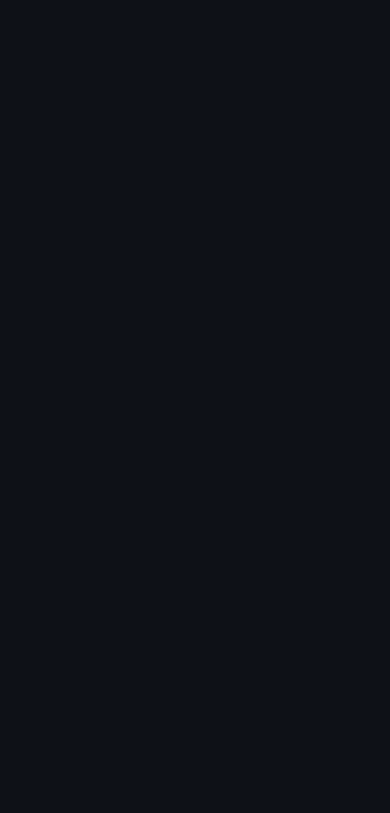
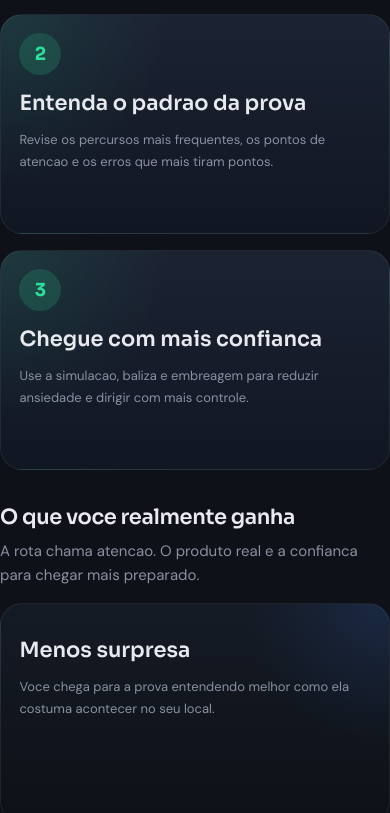
Before and after one commit to fecalu/percursoaprovado, a React (Vite) app in the folder edu-percurso-frontend/: page / in a window 390 px wide. Shown: the part 1571-2384 px from the top of the page. Before the commit the page ends 1523 px from the top, so only its background shows below. Built offline with nearby package versions, Linux system fonts and the light colour scheme; no server answers.

Commit message:
Add richer storytelling to landing page

```diff
--- a/edu-percurso-frontend/src/index.css
+++ b/edu-percurso-frontend/src/index.css
@@ -706,6 +706,66 @@ body {
   flex-direction: column;
 }
 
+.story-grid,
+.signal-grid {
+  display: grid;
+  grid-template-columns: repeat(3, minmax(0, 1fr));
+  gap: 1rem;
+}
+
+.story-card,
+.signal-card {
+  position: relative;
+  min-height: 220px;
+  padding: 1.3rem;
+  border: 1px solid var(--border);
+  border-radius: 22px;
+  overflow: hidden;
+}
+
+.story-card {
+  background:
+    radial-gradient(circle at top left, rgba(45,224,154,0.12), transparent 38%),
+    linear-gradient(180deg, rgba(28,35,51,0.98), rgba(17,23,35,0.98));
+}
+
+.signal-card {
+  background:
+    radial-gradient(circle at top right, rgba(59,130,246,0.14), transparent 32%),
+    linear-gradient(180deg, rgba(21,27,38,0.98), rgba(14,17,23,0.98));
+}
+
+.story-step {
+  display: inline-flex;
+  align-items: center;
+  justify-content: center;
+  width: 42px;
+  height: 42px;
+  border-radius: 50%;
+  background: rgba(45,224,154,0.16);
+  color: var(--accent);
+  font-family: var(--font-head);
+  font-size: 18px;
+  font-weight: 700;
+}
+
+.story-title,
+.signal-title {
+  margin-top: 1rem;
+  font-family: var(--font-head);
+  font-size: 22px;
+  font-weight: 600;
+  line-height: 1.15;
+}
+
+.story-copy,
+.signal-copy {
+  margin-top: 0.85rem;
+  color: var(--text-2);
+  font-size: 14px;
+  line-height: 1.75;
+}
+
 .spotlight-card {
   display: flex;
   flex-direction: column;
@@ -720,10 +780,44 @@ body {
   transition: transform var(--transition), border-color var(--transition), box-shadow var(--transition);
 }
 
+.spotlight-card::before {
+  content: '';
+  position: absolute;
+  inset: 0 0 auto 0;
+  height: 4px;
+  background: linear-gradient(90deg, rgba(45,224,154,0.15), rgba(45,224,154,0.75), rgba(59,130,246,0.45));
+}
+
 .spotlight-card:hover {
   transform: translateY(-2px);
   border-color: var(--border-md);
   box-shadow: var(--shadow);
+}
+
+.spotlight-card--available {
+  background:
+    radial-gradient(circle at top right, rgba(45,224,154,0.16), transparent 38%),
+    linear-gradient(180deg, rgba(28,35,51,0.98), rgba(21,27,38,0.98));
+}
+
+.spotlight-card--soon {
+  background:
+    radial-gradient(circle at top right, rgba(224,164,45,0.16), transparent 38%),
+    linear-gradient(180deg, rgba(28,35,51,0.98), rgba(21,27,38,0.98));
+}
+
+.spotlight-card--paused,
+.spotlight-card--draft {
+  background:
+    radial-gradient(circle at top right, rgba(224,85,85,0.12), transparent 38%),
+    linear-gradient(180deg, rgba(28,35,51,0.98), rgba(21,27,38,0.98));
+}
+
+.spotlight-top {
+  display: flex;
+  align-items: flex-start;
+  justify-content: space-between;
+  gap: 0.8rem;
 }
 
 .spotlight-city {
@@ -732,6 +826,13 @@ body {
   font-weight: 700;
   letter-spacing: 0.7px;
   text-transform: uppercase;
+}
+
+.spotlight-accent {
+  color: var(--text);
+  font-size: 13px;
+  font-weight: 600;
+  line-height: 1.55;
 }
 
 .spotlight-title {
@@ -1091,6 +1192,11 @@ body {
     grid-template-columns: 1fr;
   }
 
+  .story-grid,
+  .signal-grid {
+    grid-template-columns: 1fr;
+  }
+
   .auth-card {
     padding: 2rem 1.4rem;
   }
@@ -1119,7 +1225,9 @@ body {
 
   .hero-panel-title,
   .section-heading,
-  .plan-name {
+  .plan-name,
+  .story-title,
+  .signal-title {
     font-size: 21px;
   }
 
@@ -1129,6 +1237,9 @@ body {
 
   .hero-list-item,
   .hero-proof-chip,
+  .story-copy,
+  .signal-copy,
+  .spotlight-accent,
   .spotlight-footer,
   .mini-copy,
   .plan-meta {
@@ -1136,6 +1247,8 @@ body {
   }
 
   .spotlight-card,
+  .story-card,
+  .signal-card,
   .plan-card {
     padding: 1.15rem;
   }
--- a/edu-percurso-frontend/src/pages/Home.jsx
+++ b/edu-percurso-frontend/src/pages/Home.jsx
@@ -17,6 +17,46 @@ function getStatusBadgeClass(statusComercial) {
   if (statusComercial === 'PAUSADO') return 'badge-red'
   return 'badge-gray'
 }
+
+function getSpotlightCardClass(statusComercial) {
+  if (statusComercial === 'DISPONIVEL') return 'spotlight-card--available'
+  if (statusComercial === 'EM_BREVE') return 'spotlight-card--soon'
+  if (statusComercial === 'PAUSADO') return 'spotlight-card--paused'
+  return 'spotlight-card--draft'
+}
+
+const COMO_FUNCIONA = [
+  {
+    passo: '1',
+    titulo: 'Escolha seu local',
+    descricao: 'Selecione o local onde voce vai fazer a prova e veja o que ja esta liberado para estudar.',
+  },
+  {
+    passo: '2',
+    titulo: 'Entenda o padrao da prova',
+    descricao: 'Revise os percursos mais frequentes, os pontos de atencao e os erros que mais tiram pontos.',
+  },
+  {
+    passo: '3',
+    titulo: 'Chegue com mais confianca',
+    descricao: 'Use a simulacao, baliza e embreagem para reduzir ansiedade e dirigir com mais controle.',
+  },
+]
+
+const GANHOS = [
+  {
+    titulo: 'Menos surpresa',
+    descricao: 'Voce chega para a prova entendendo melhor como ela costuma acontecer no seu local.',
+  },
+  {
+    titulo: 'Mais leitura da avaliacao',
+    descricao: 'Aprenda a reconhecer o que costuma exigir mais atencao e o que pesa na prova.',
+  },
+  {
+    titulo: 'Mais confianca ao dirigir',
+    descricao: 'O foco nao e decorar rua. E dirigir com mais calma, criterio e preparo no dia do exame.',
+  },
+]
 
 export default function Home() {
   const { user, isAdmin } = useAuth()
@@ -92,6 +132,43 @@ export default function Home() {
         </div>
       </section>
 
+      <section className="landing-section">
+        <div className="section-title-row">
+          <div>
+            <div className="section-heading">Como funciona</div>
+            <div className="section-copy">Um caminho simples para estudar com foco no que mais ajuda antes da prova.</div>
+          </div>
+        </div>
+
+        <div className="story-grid">
+          {COMO_FUNCIONA.map(item => (
+            <div key={item.passo} className="story-card">
+              <div className="story-step">{item.passo}</div>
+              <div className="story-title">{item.titulo}</div>
+              <div className="story-copy">{item.descricao}</div>
+            </div>
+          ))}
+        </div>
+      </section>
+
+      <section className="landing-section">
+        <div className="section-title-row">
+          <div>
+            <div className="section-heading">O que voce realmente ganha</div>
+            <div className="section-copy">A rota chama atencao. O produto real e a confianca para chegar mais preparado.</div>
+          </div>
+        </div>
+
+        <div className="signal-grid">
+          {GANHOS.map(item => (
+            <div key={item.titulo} className="signal-card">
+              <div className="signal-title">{item.titulo}</div>
+              <div className="signal-copy">{item.descricao}</div>
+            </div>
+          ))}
+        </div>
+      </section>
+
       <section className="landing-section" id="locais-disponiveis">
         <div className="page-title">Locais de prova</div>
         <p className="page-sub">Escolha o seu local e veja o que ja esta disponivel para estudar com mais confianca.</p>
@@ -112,15 +189,23 @@ export default function Home() {
               const rodapeDireito = estaDisponivel
                 ? planoInicial ? `A partir de ${fmtMoeda(planoInicial.precoCentavos)}` : 'Planos em breve'
                 : local.statusComercial === 'PAUSADO' ? 'Vendas pausadas' : 'Compra bloqueada'
+              const destaqueLocal = estaDisponivel
+                ? 'Compra liberada agora'
+                : local.statusComercial === 'EM_BREVE'
+                  ? 'Preparacao em andamento'
+                  : local.statusComercial === 'PAUSADO'
+                    ? 'Liberacao temporariamente pausada'
+                    : 'Disponivel somente para administracao'
 
               return (
-                <Link key={local.id} to={`/locais/${local.slug}`} className="spotlight-card">
-                  <div className="spotlight-city">{local.cidade}</div>
-                  <div>
+                <Link key={local.id} to={`/locais/${local.slug}`} className={`spotlight-card ${getSpotlightCardClass(local.statusComercial)}`}>
+                  <div className="spotlight-top">
+                    <div className="spotlight-city">{local.cidade}</div>
                     <span className={`badge ${getStatusBadgeClass(local.statusComercial)}`}>
                       {formatStatusComercialLocal(local.statusComercial)}
                     </span>
                   </div>
+                  <div className="spotlight-accent">{destaqueLocal}</div>
                   <div className="spotlight-title">{local.nome}</div>
                   <div className="spotlight-desc">{local.descricao}</div>
                   {!estaDisponivel && local.mensagemPublica && (
```
